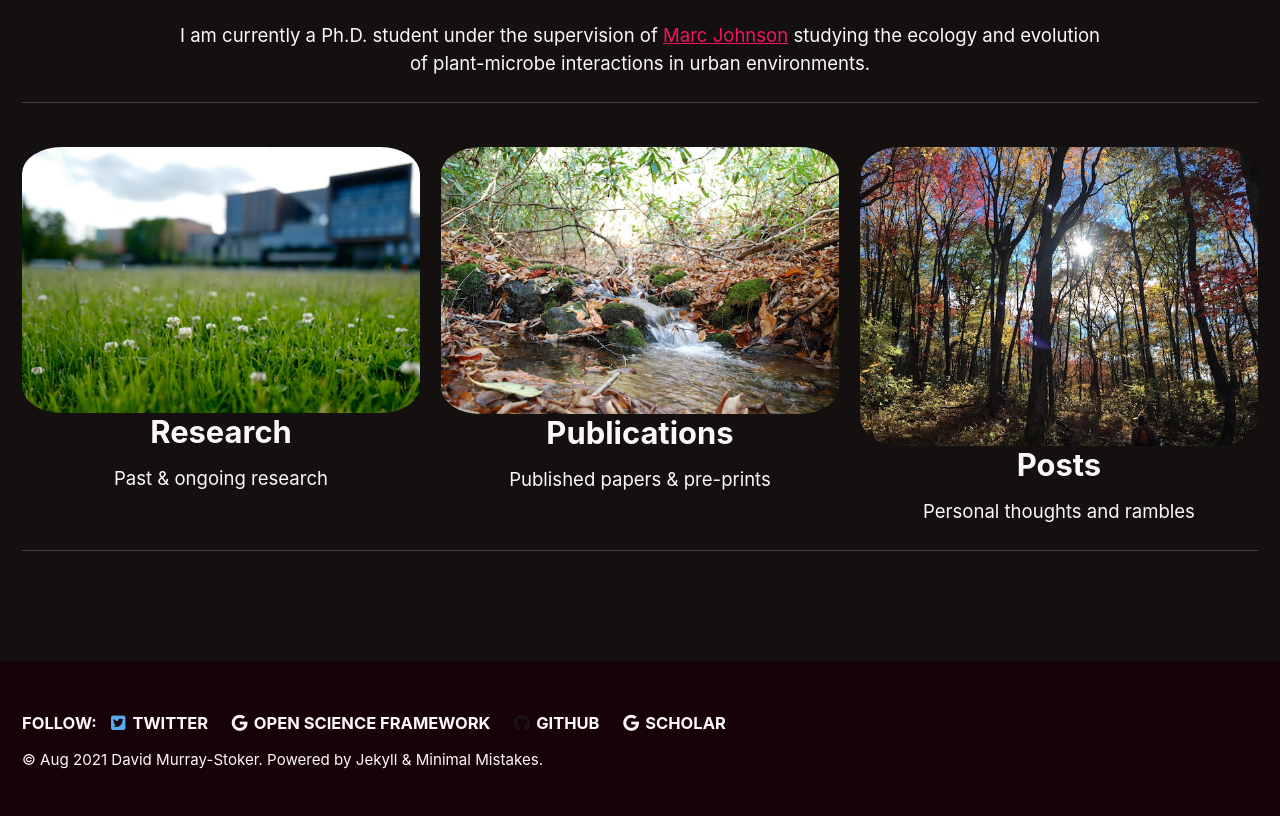
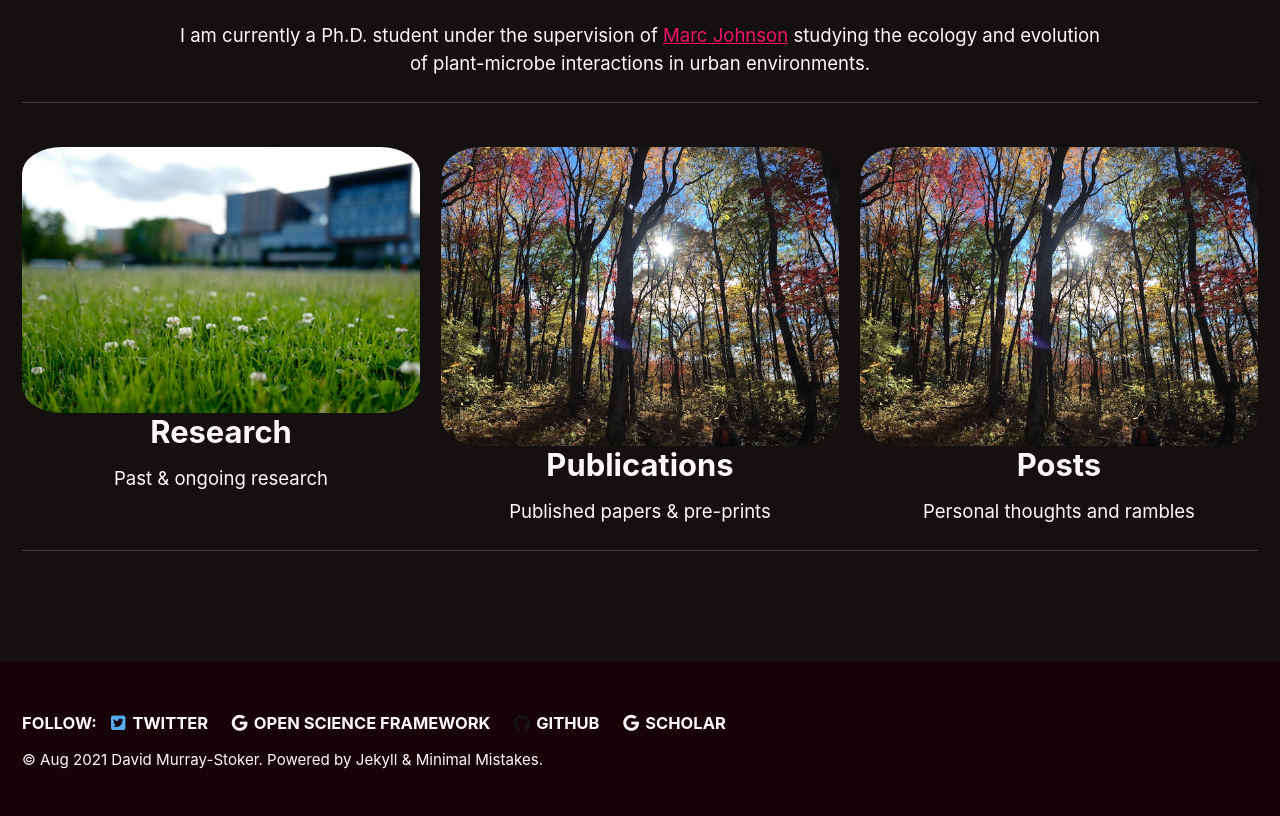
Before and after one commit to dmurraystoker/dmurraystoker.github.io, a Jekyll site: the page built from _pages/landing.md, in a window 1280 px wide. Shown: the part 376-1192 px from the top of the page. Built offline with Jekyll 4.4.1, drawn with Linux system fonts in a browser that asks for light colours; cached includes are drawn as plain includes; nearby versions of some CDN libraries.

Commit message:
Update landing.md

```diff
--- a/_pages/landing.md
+++ b/_pages/landing.md
@@ -20,7 +20,7 @@ feature_row:
     url: /research/
     # btn_label: "Continue"
     # btn_class: "btn--primary"
-  - image_path: /assets/images/stream_HE1_riffle.jpg
+  - image_path: /assets/images/coweeta_woods_fall_colour.jpg
     # image_caption: "Image courtesy of [Unsplash](https://unsplash.com/)"
     alt: "Bearpen Creek, Coweeta LTER, Otto, NC, USA"
     title: "Publications"
```
